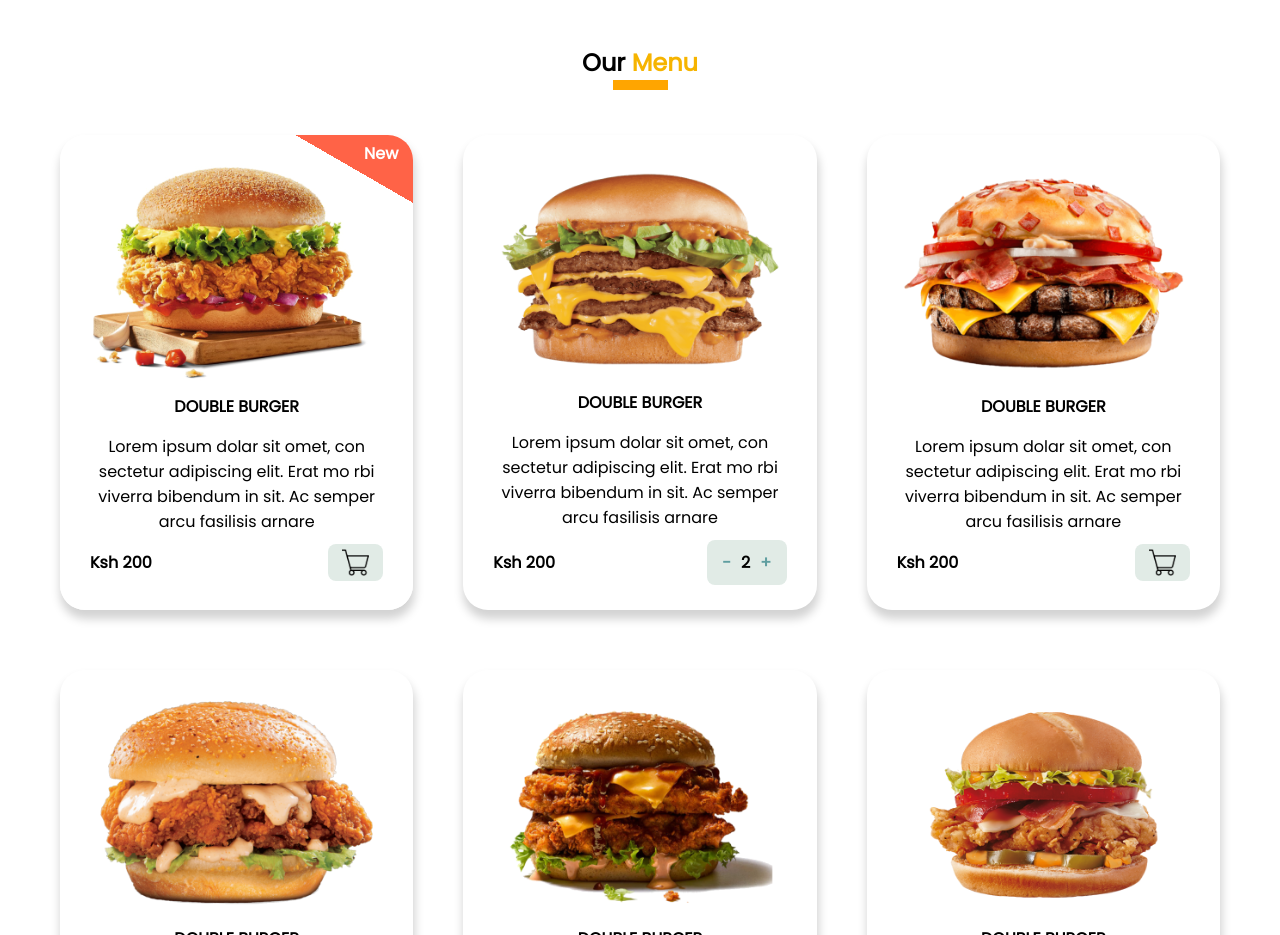
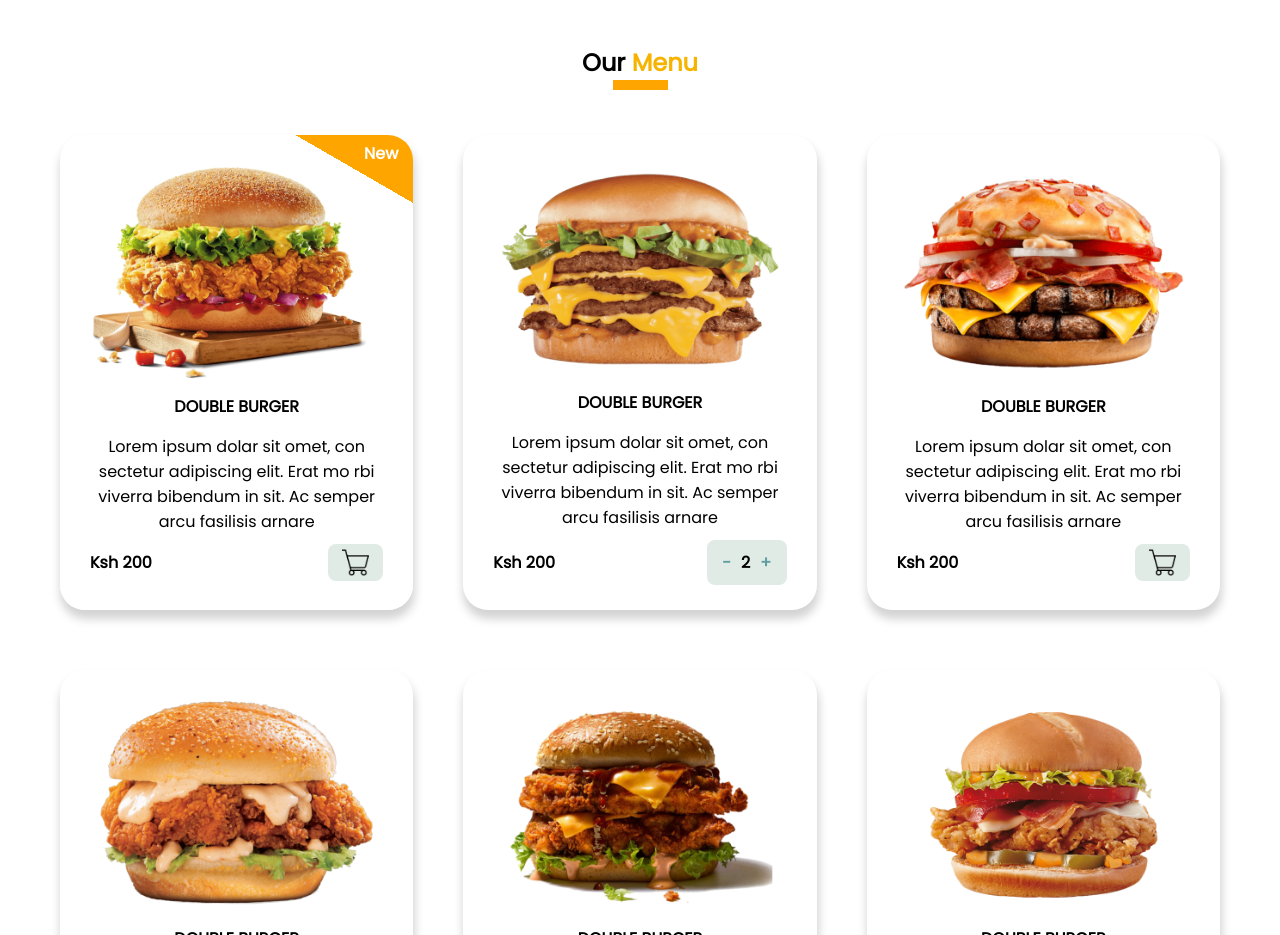
Before and after one commit to kiborgok/burger_palace, a plain HTML site: page index.html in a window 1280 px wide. Shown: the part 1260-2195 px from the top of the page. Drawn offline with Linux system fonts and the light colour scheme.

Commit message:
edit 'New' badge color

```diff
--- a/index.html
+++ b/index.html
@@ -82,7 +82,7 @@
             </article>
             <div class="burgers">
                 <div class="row">
-                    <div class="burger-item" style="background: linear-gradient(30deg, white 90%, tomato 90%);position: relative;">
+                    <div class="burger-item" style="background: linear-gradient(30deg, white 90%, orange 90%);position: relative;">
                         <div>
                             <img src="./images/SeekPng 2.png" alt="Burger">
                         </div>
```
